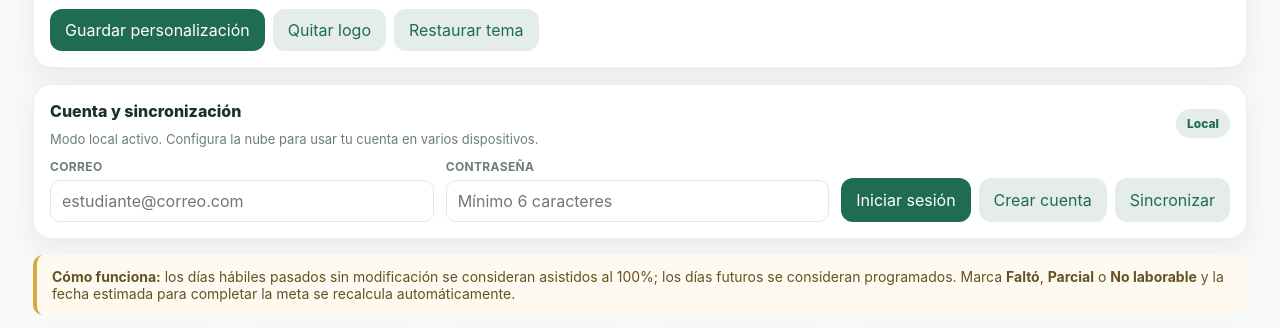
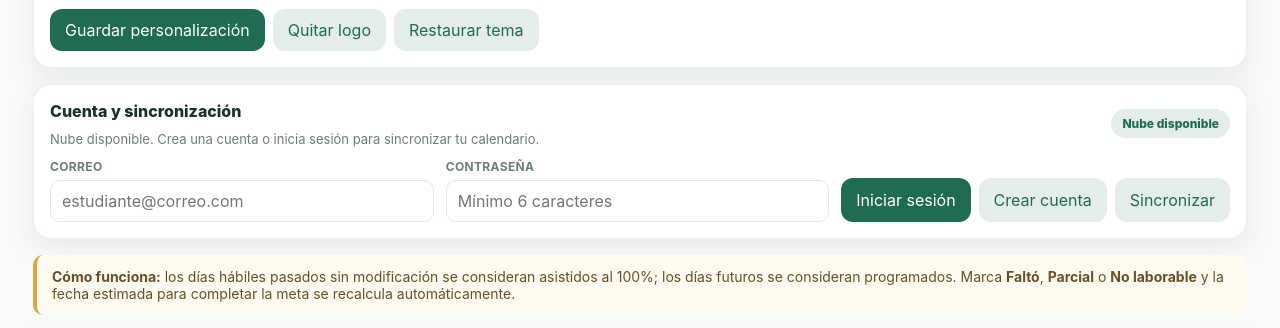
Before and after one commit to Pablo310702/Calendario-Practicas-Pro, a plain HTML site: page index.html in a window 1280 px wide. Shown: the part 421-749 px from the top of the page. Drawn offline with nearby package versions, Linux system fonts and the light colour scheme.

Commit message:
Mejora mensajes de sincronizacion

```diff
--- a/index.html
+++ b/index.html
@@ -95,7 +95,7 @@
     <div class="personal-title">
       <div>
         <h2 class="subheading" id="accountTitle">Cuenta y sincronización</h2>
-        <p class="account-help" id="cloudStatus">Modo local activo. Configura la nube para usar tu cuenta en varios dispositivos.</p>
+        <p class="account-help" id="cloudStatus">Crea una cuenta para guardar tu calendario y usarlo en varios dispositivos.</p>
       </div>
       <span class="cloud-state" id="cloudState">Local</span>
     </div>
@@ -242,7 +242,7 @@
     </div>
   </section>
 
-  <div class="footer">Los datos se guardan localmente en este navegador. No se envían a ningún servidor.</div>
+  <div class="footer">Sin cuenta, tus datos permanecen en este navegador. Con una cuenta, puedes sincronizarlos de forma segura con Supabase.</div>
 </main>
 
 <div id="toast" class="toast" role="status" aria-live="polite"></div>
--- a/js/cloud.js
+++ b/js/cloud.js
@@ -13,13 +13,15 @@
     els.signIn.disabled=true; els.signUp.disabled=true;
     return;
   }
+  els.status.textContent='Nube disponible. Crea una cuenta o inicia sesión para sincronizar tu calendario.';
+  els.state.textContent='Nube disponible';
   const client=window.supabase.createClient(config.supabaseUrl,config.supabasePublishableKey);
   const setBusy=busy=>[els.signIn,els.signUp,els.sync,els.signOut].forEach(button=>{if(button)button.disabled=busy;});
   const message=(text,error=false)=>{els.status.textContent=text;els.state.textContent=error?'Error':'Conectado';els.state.classList.toggle('cloud-error',error);};
   function setSignedIn(user){
     const signed=Boolean(user); els.signIn.classList.toggle('hidden',signed); els.signUp.classList.toggle('hidden',signed);
     els.signOut.classList.toggle('hidden',!signed); els.sync.disabled=!signed; els.email.value=user?.email||'';
-    els.password.value=''; els.state.textContent=signed?'Conectado':'Local'; els.state.classList.remove('cloud-error');
+    els.password.value=''; els.state.textContent=signed?'Conectado':(ready?'Nube disponible':'Local'); els.state.classList.remove('cloud-error');
   }
   async function saveCloud(){
     const {data:{user}}=await client.auth.getUser(); if(!user)return;
```
